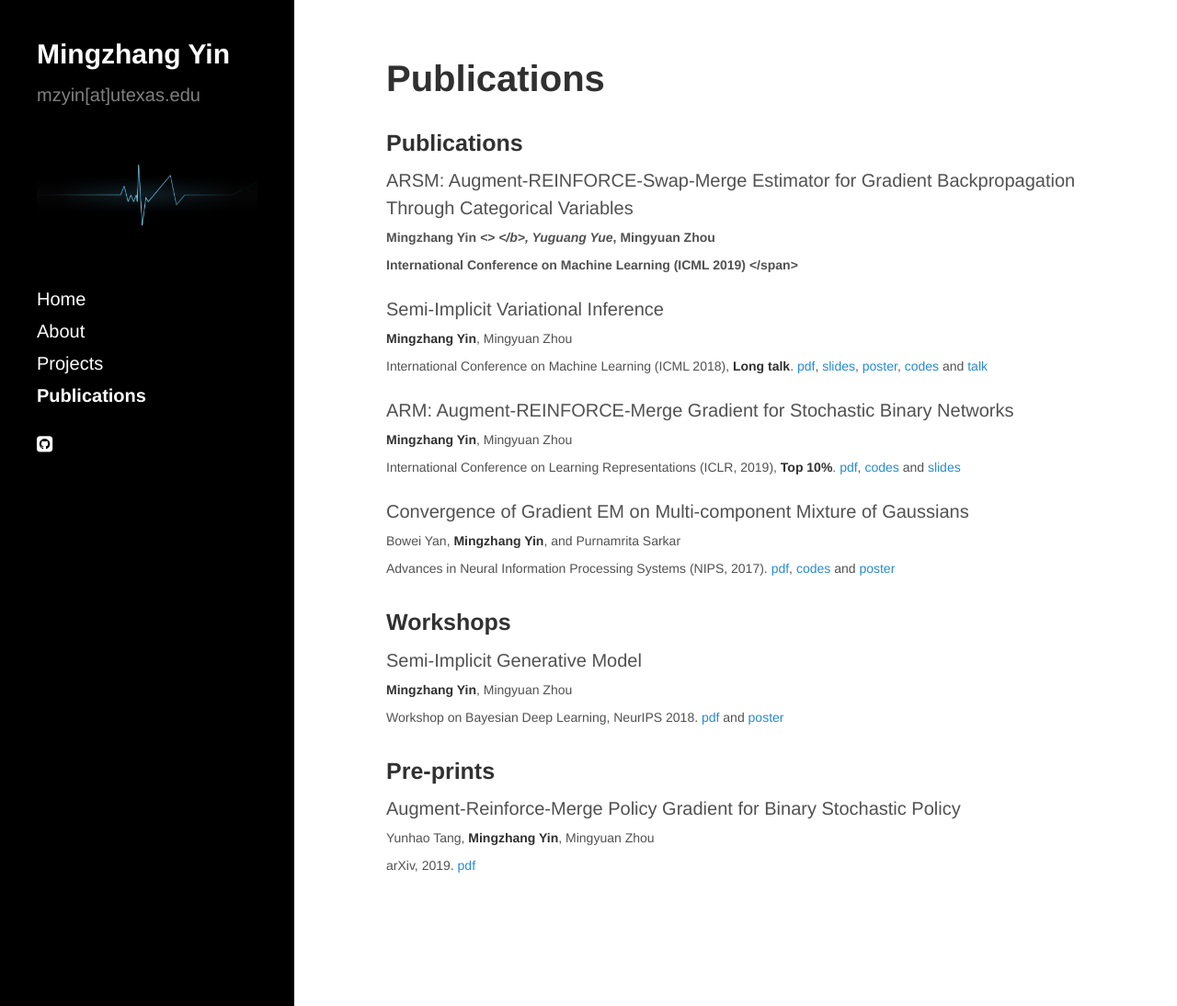
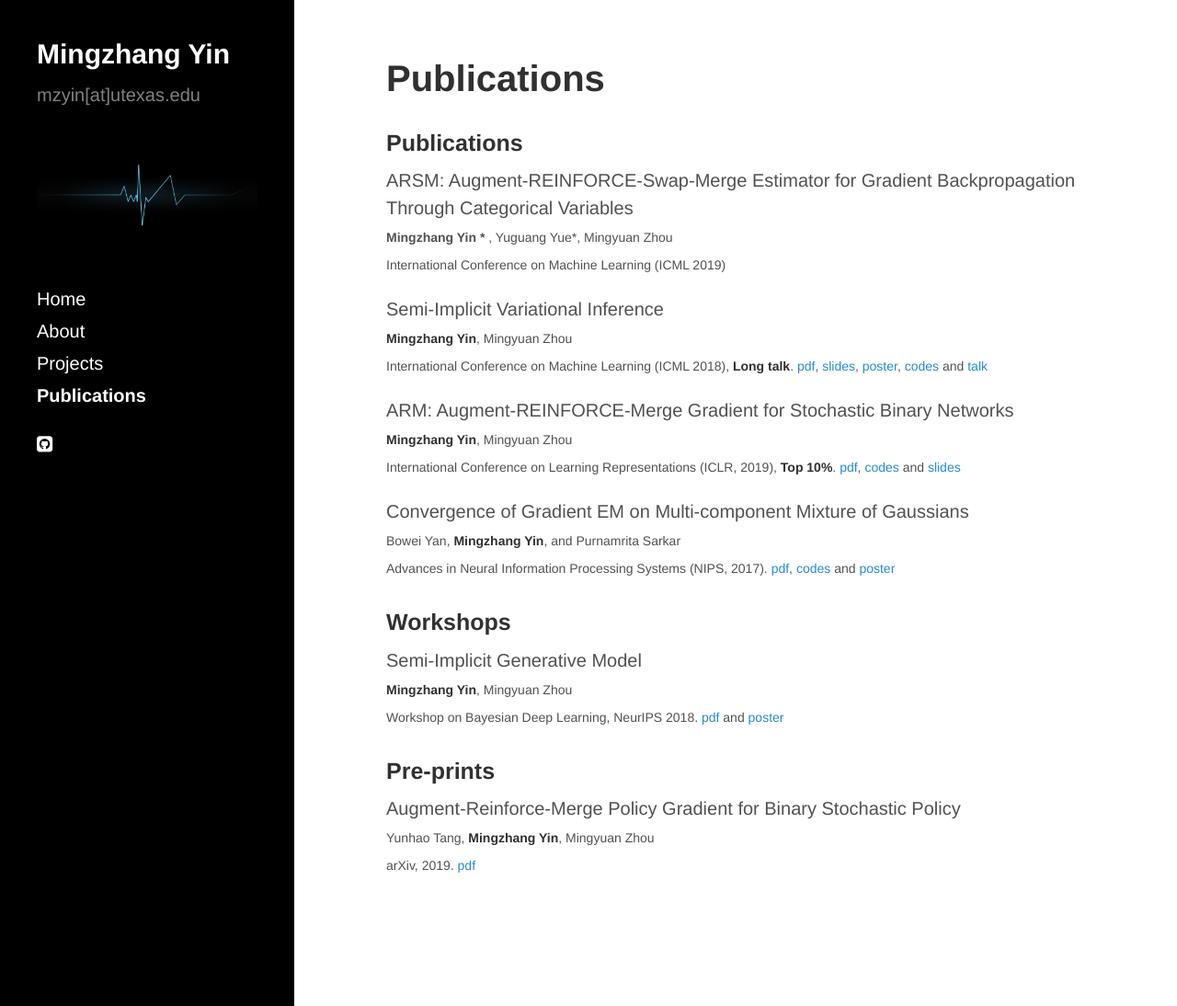
Before and after one commit to mingzhang-yin/mingzhang-yin.github.io, a Jekyll site: the page built from publications.md, in a window 1280 px wide and 1094 px high. Shown: the whole window at 92% size. Built offline with Jekyll 4.4.1, drawn with Linux system fonts in a browser that asks for light colours; nearby versions of some CDN libraries.

Commit message:
Update publications.md

```diff
--- a/publications.md
+++ b/publications.md
@@ -6,7 +6,7 @@
 ### Publications
 
 ARSM: Augment-REINFORCE-Swap-Merge Estimator for Gradient Backpropagation Through Categorical Variables
-<br> <span style="font-size:14px"> <b>Mingzhang Yin *<> </b>, Yuguang Yue*, Mingyuan Zhou  <br>
+<br> <span style="font-size:14px"> <b>Mingzhang Yin *    </b>, Yuguang Yue*, Mingyuan Zhou  <br>
 International Conference on Machine Learning (ICML 2019)
  </span>
 
```
